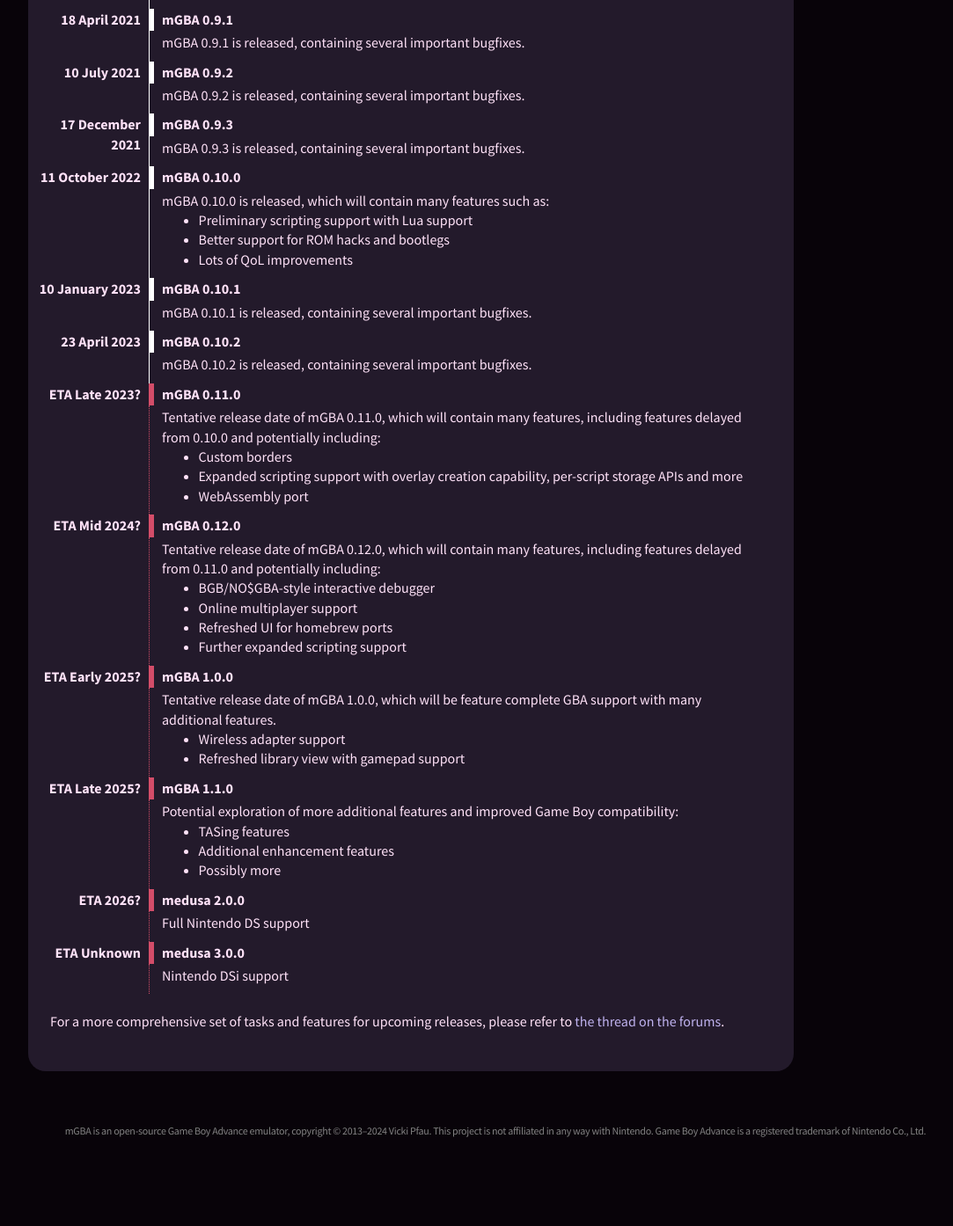
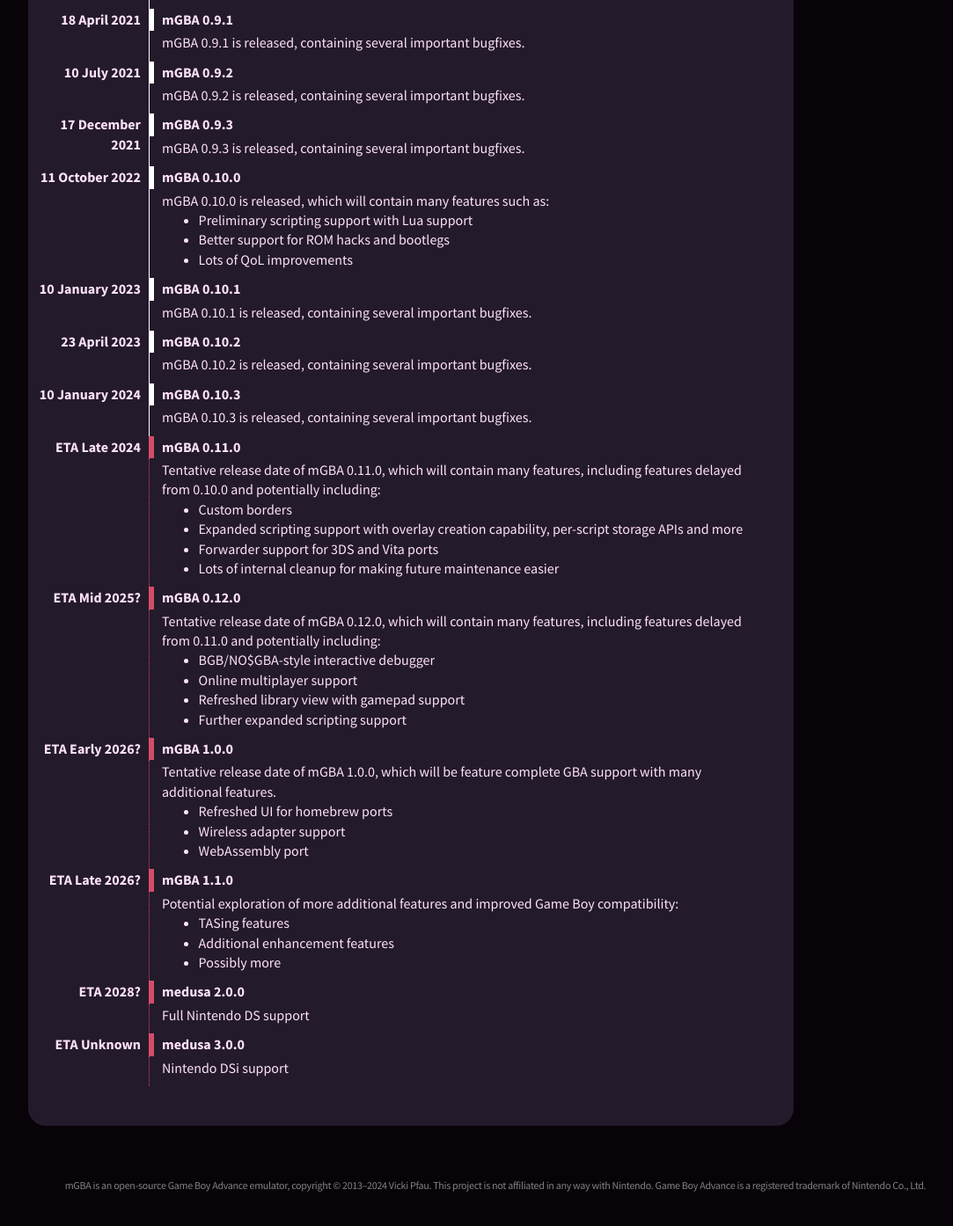
Before and after one commit to mgba-emu/www, a Jekyll site: the page built from timeline.markdown, in a window 1280 px wide and 1400 px high, scrolled down 4259 px. Shown: the top 1394 px of the window at 88% size, without its empty margins (77-1160 px from the left). Built offline with Jekyll 4.4.1, drawn with Linux system fonts in a browser that asks for light colours; before the commit the page ends 5597 px from its top, so only the background shows below that.

Commit message:
Update timeline

```diff
--- a/timeline.markdown
+++ b/timeline.markdown
@@ -351,8 +351,15 @@
 <dd>
 	<p>mGBA 0.10.2 is released, containing several important bugfixes.</p>
 </dd>
+<dt>
+	<aside class="tl-date">10 January 2024</aside>
+	mGBA 0.10.3
+</dt>
+<dd>
+	<p>mGBA 0.10.3 is released, containing several important bugfixes.</p>
+</dd>
 <dt class="tl-future" id="IN+THE+FUTURE">
-	<aside class="tl-date">ETA Late 2023?</aside>
+	<aside class="tl-date">ETA Late 2024</aside>
 	mGBA 0.11.0
 </dt>
 <dd class="tl-future">
@@ -360,11 +367,12 @@
 	<ul>
 		<li>Custom borders</li>
 		<li>Expanded scripting support with overlay creation capability, per-script storage APIs and more</li>
-		<li>WebAssembly port</li>
+		<li>Forwarder support for 3DS and Vita ports</li>
+		<li>Lots of internal cleanup for making future maintenance easier</li>
 	</ul>
 </dd>
 <dt class="tl-future">
-	<aside class="tl-date">ETA Mid 2024?</aside>
+	<aside class="tl-date">ETA Mid 2025?</aside>
 	mGBA 0.12.0
 </dt>
 <dd class="tl-future">
@@ -372,23 +380,24 @@
 	<ul>
 		<li>BGB/NO$GBA-style interactive debugger</li>
 		<li>Online multiplayer support</li>
-		<li>Refreshed UI for homebrew ports</li>
+		<li>Refreshed library view with gamepad support</li>
 		<li>Further expanded scripting support</li>
 	</ul>
 </dd>
 <dt class="tl-future">
-	<aside class="tl-date">ETA Early 2025?</aside>
+	<aside class="tl-date">ETA Early 2026?</aside>
 	mGBA 1.0.0
 </dt>
 <dd class="tl-future">
 	<p>Tentative release date of mGBA 1.0.0, which will be feature complete GBA support with many additional features.</p>
 	<ul>
+		<li>Refreshed UI for homebrew ports</li>
 		<li>Wireless adapter support</li>
-		<li>Refreshed library view with gamepad support</li>
+		<li>WebAssembly port</li>
 	</ul>
 </dd>
 <dt class="tl-future">
-	<aside class="tl-date">ETA Late 2025?</aside>
+	<aside class="tl-date">ETA Late 2026?</aside>
 	mGBA 1.1.0
 </dt>
 <dd class="tl-future">
@@ -400,7 +409,7 @@
 	</ul>
 </dd>
 <dt class="tl-future">
-	<aside class="tl-date">ETA 2026?</aside>
+	<aside class="tl-date">ETA 2028?</aside>
 	medusa 2.0.0
 </dt>
 <dd class="tl-future">
@@ -414,5 +423,3 @@
 	<p>Nintendo DSi support</p>
 </dd>
 </dl>
-
-For a more comprehensive set of tasks and features for upcoming releases, please refer to [the thread on the forums](https://forums.mgba.io/showthread.php?tid=3).
```
